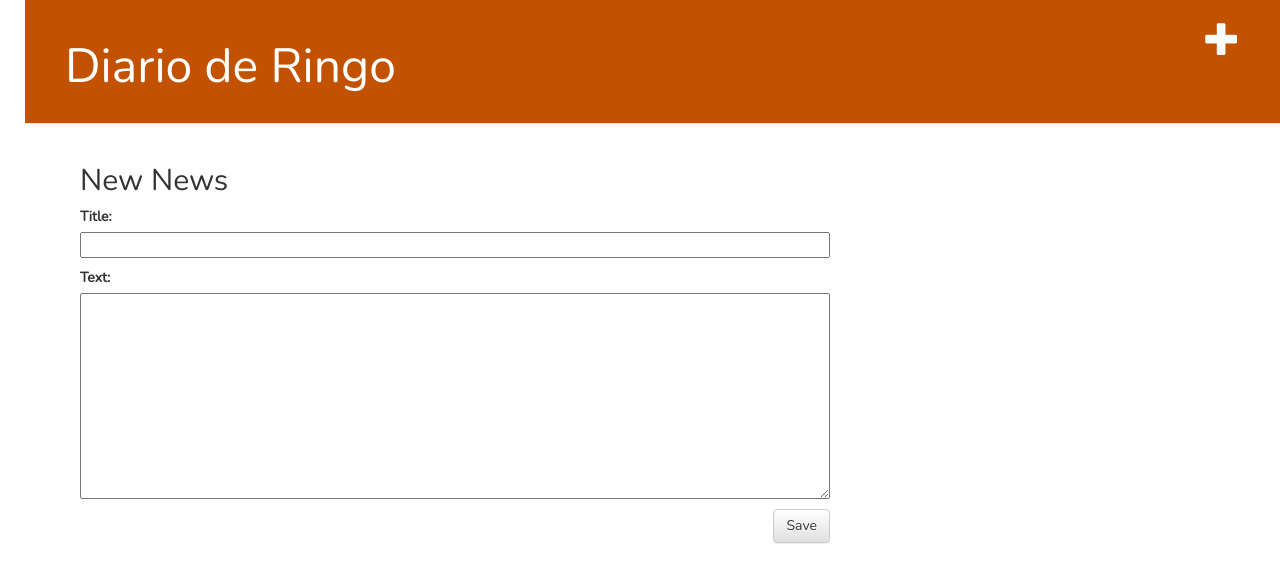
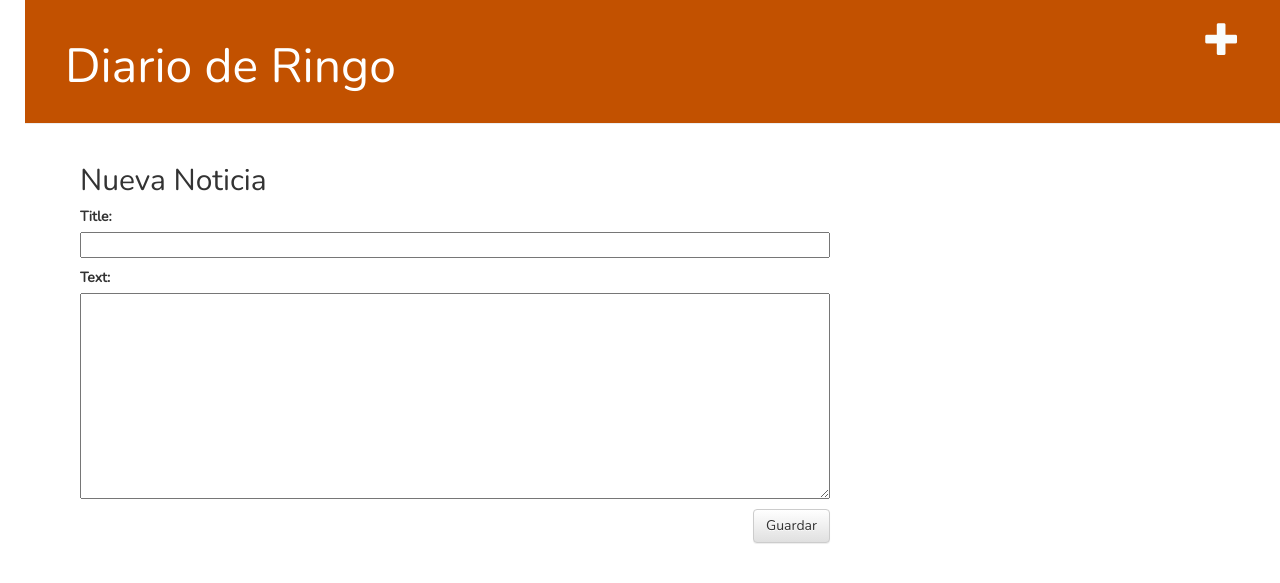
Before and after one commit to Facus2020/mi-primer-diario, a Django app: template diario/templates/diario/post_edit.html in a window 1280 px wide. Shown: the top 583 px of the page. Run offline with Django 4.2, Linux system fonts and the light colour scheme; the template is opened without the code that fills it: values that come from a table or form of the project are taken from there, others are empty; some libraries are stand-ins or nearby versions.

```diff
--- a/diario/templates/diario/base.html
+++ b/diario/templates/diario/base.html
@@ -12,7 +12,7 @@
     <body>
         <div class="page-header">
             <a href="{% url 'post_new' %}" class="top-menu"><span class="glyphicon glyphicon-plus"></span></a>
-            <h1><a href="/">Diario de Ringo</a></h1>
+            <h1><a href="/"> Diario de Ringo </a></h1>
         </div>
 
         <div class="content container">
--- a/diario/templates/diario/post_edit.html
+++ b/diario/templates/diario/post_edit.html
@@ -1,9 +1,9 @@
 {% extends 'diario/base.html' %}
 
 {% block content %}
-    <h2>New News</h2>
+    <h2> Nueva Noticia </h2>
     <form method="POST" class="post-form">{% csrf_token %}
         {{ form.as_p }}
-        <button type="submit" class="save btn btn-default">Save</button>
+        <button type="submit" class="save btn btn-default"> Guardar </button>
     </form>
 {% endblock %}
--- a/diario/urls.py
+++ b/diario/urls.py
@@ -4,5 +4,5 @@ from . import views
 urlpatterns = [
     path('', views.post_list, name='post_list'),
     path('post/<int:pk>/', views.post_detail, name='post_detail'),
-    path('post/new', views.post_new, name='post_new'),
+    path('post/new/', views.post_new, name='post_new'),
 ]
```
Also changed, not shown: diario/views.py (+11 -1 lines).
